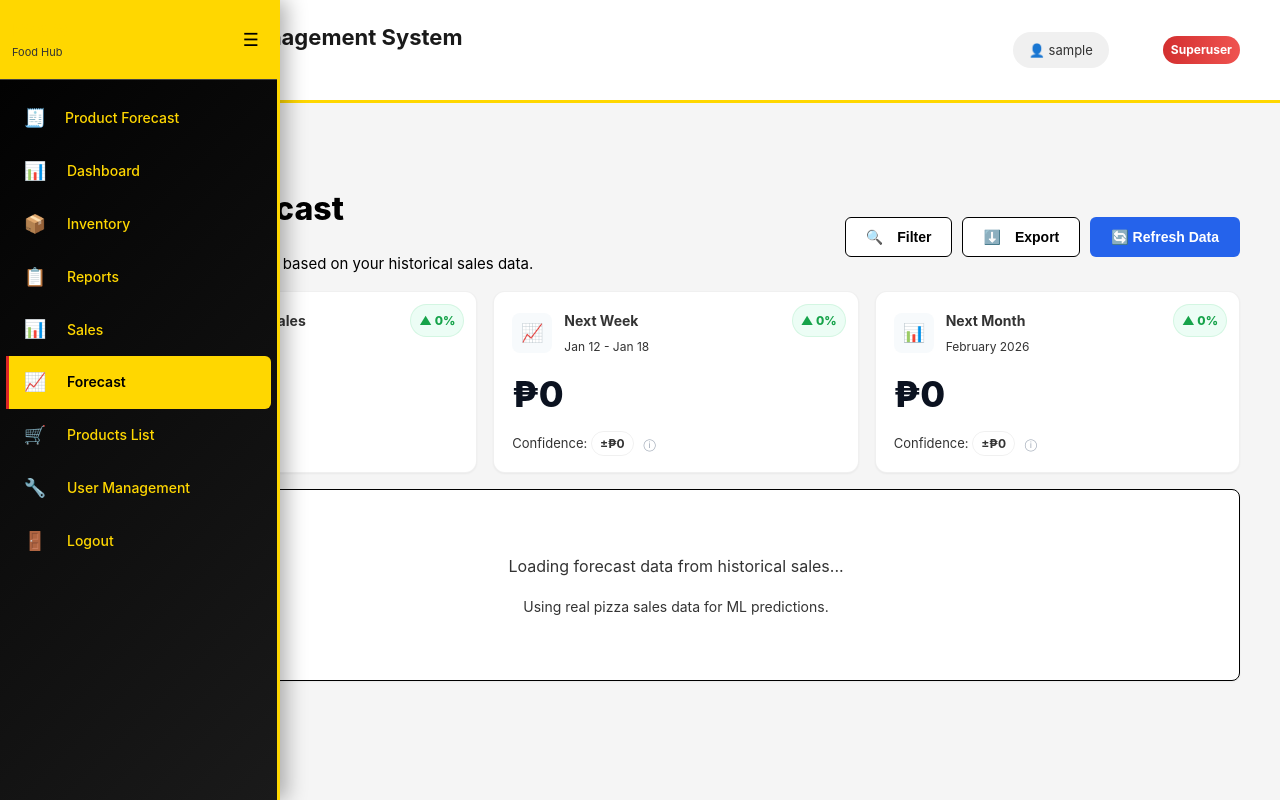
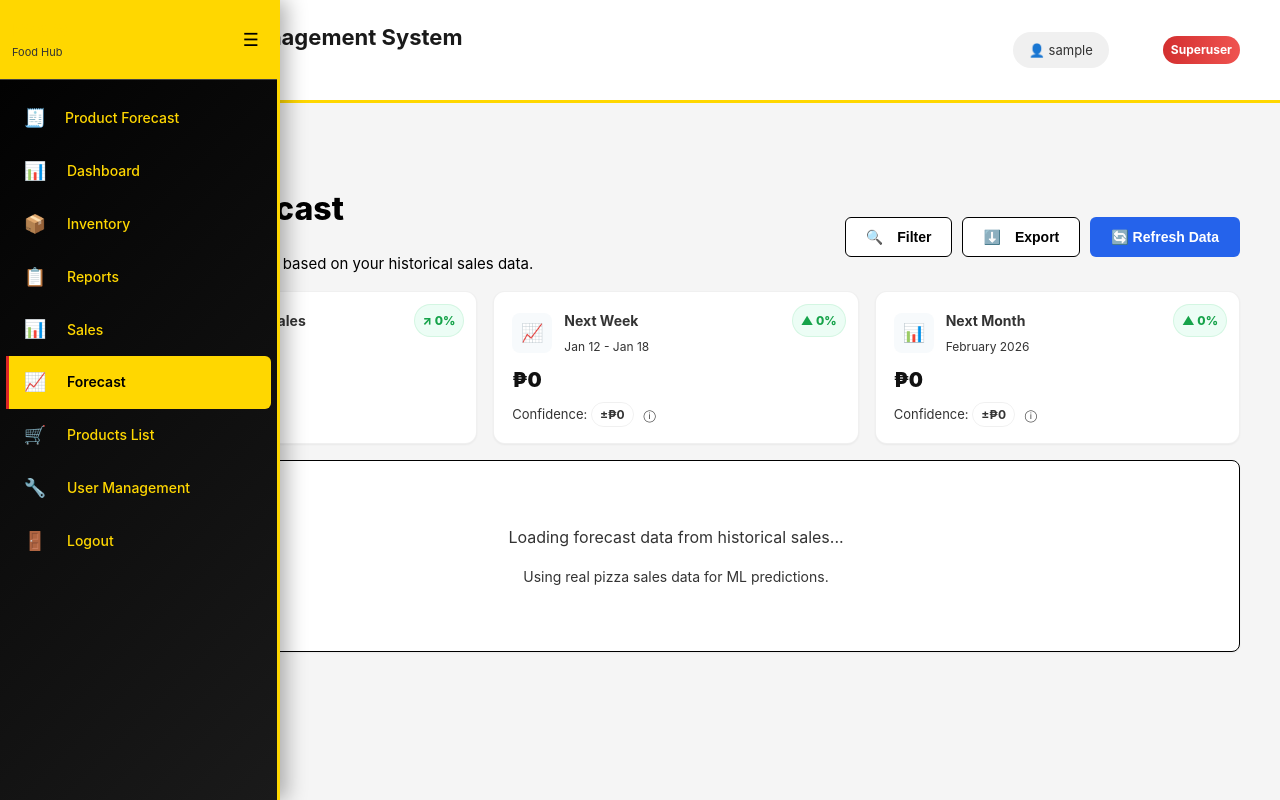
Before and after one commit to jhoanabenedicto3-ai/koki-foodhub, a Django app: page /forecast/ in a window 1280 px wide. Run offline with Django 5.2, Linux system fonts and the light colour scheme; the visitor is signed in with stand-in values (Sample User, id 1); data comes from the database, SQL or seed files in the repository; parts of the project's set-up code (start-up, migrations or seed data) failed here and were passed over; some libraries are stand-ins or nearby versions.

Commit message:
UI: normalize forecast hero markup to use hero-amount and hero-sub classes

```diff
--- a/core/templates/pages/forecast.html
+++ b/core/templates/pages/forecast.html
@@ -24,7 +24,7 @@
     <!-- Forecast hero cards (wide horizontal layout to match mock) -->
     <div class="forecast-hero-grid" style="align-items:stretch;">
       <div class="forecast-hero-card" style="position:relative;">
-        <div class="hero-pct">▲ {{ today_confidence_pct }}%</div>
+        <div class="hero-pct">↗ {{ today_confidence_pct }}%</div>
         <div style="display:flex; gap:12px; align-items:center;">
           <div class="hero-icon">📅</div>
           <div>
@@ -32,8 +32,8 @@
             <div style="font-size:12px; color:var(--text-secondary); margin-top:4px;">{{ tomorrow_label }}</div>
           </div>
         </div>
-        <div style="margin-top:10px; font-size:36px; font-weight:800; color:#0b1220;">{{ today_forecast_revenue_display }}</div>
-        <div style="margin-top:10px; font-size:13px; color:var(--text-secondary);">Confidence: <span class="conf-pill">±{{ today_confidence_margin_display }}</span> <span style="color:#9aa4b2; font-size:12px; margin-left:6px;">ⓘ</span></div>
+        <div class="hero-amount">{{ today_forecast_revenue_display }}</div>
+        <div class="hero-sub">Confidence: <span class="conf-pill">±{{ today_confidence_margin_display }}</span> <span class="muted" style="font-size:12px; margin-left:6px;">ⓘ</span></div>
       </div>
 
       <div class="forecast-hero-card" style="position:relative;">
@@ -45,8 +45,8 @@
             <div style="font-size:12px; color:var(--text-secondary); margin-top:4px;">{{ next_week_label }}</div>
           </div>
         </div>
-        <div style="margin-top:10px; font-size:36px; font-weight:800; color:#0b1220;">{{ week_forecast_revenue_display }}</div>
-        <div style="margin-top:10px; font-size:13px; color:var(--text-secondary);">Confidence: <span class="conf-pill">±{{ week_confidence_margin_display }}</span> <span style="color:#9aa4b2; font-size:12px; margin-left:6px;">ⓘ</span></div>
+        <div class="hero-amount">{{ week_forecast_revenue_display }}</div>
+        <div class="hero-sub">Confidence: <span class="conf-pill">±{{ week_confidence_margin_display }}</span> <span class="muted" style="font-size:12px; margin-left:6px;">ⓘ</span></div>
       </div>
 
       <div class="forecast-hero-card" style="position:relative;">
@@ -58,8 +58,8 @@
             <div style="font-size:12px; color:var(--text-secondary); margin-top:4px;">{{ next_month_label }}</div>
           </div>
         </div>
-        <div style="margin-top:10px; font-size:36px; font-weight:800; color:#0b1220;">{{ month_forecast_revenue_display }}</div>
-        <div style="margin-top:10px; font-size:13px; color:var(--text-secondary);">Confidence: <span class="conf-pill">±{{ month_confidence_margin_display }}</span> <span style="color:#9aa4b2; font-size:12px; margin-left:6px;">ⓘ</span></div>
+        <div class="hero-amount">{{ month_forecast_revenue_display }}</div>
+        <div class="hero-sub">Confidence: <span class="conf-pill">±{{ month_confidence_margin_display }}</span> <span class="muted" style="font-size:12px; margin-left:6px;">ⓘ</span></div>
       </div>
     </div>
 
```
